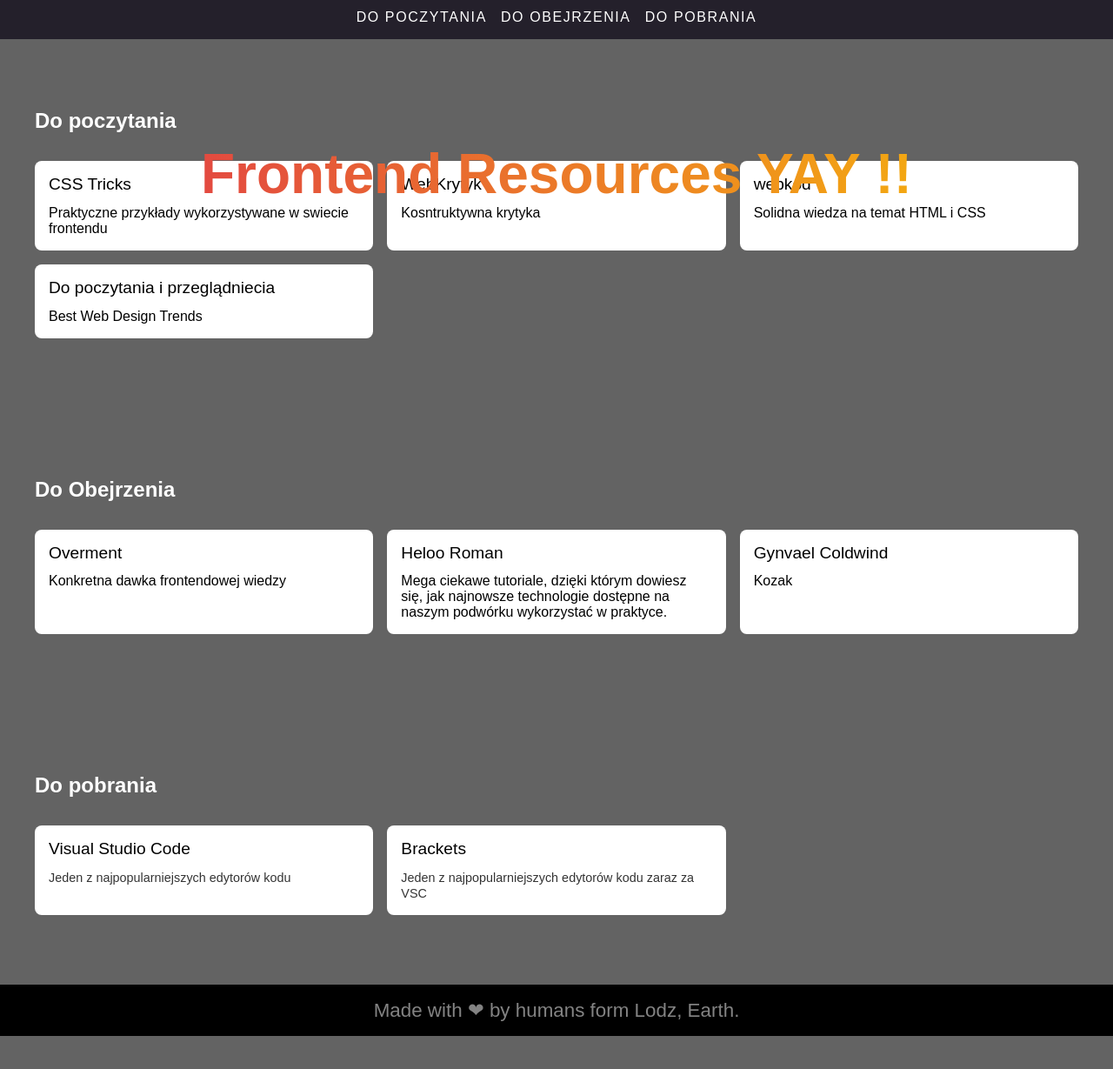
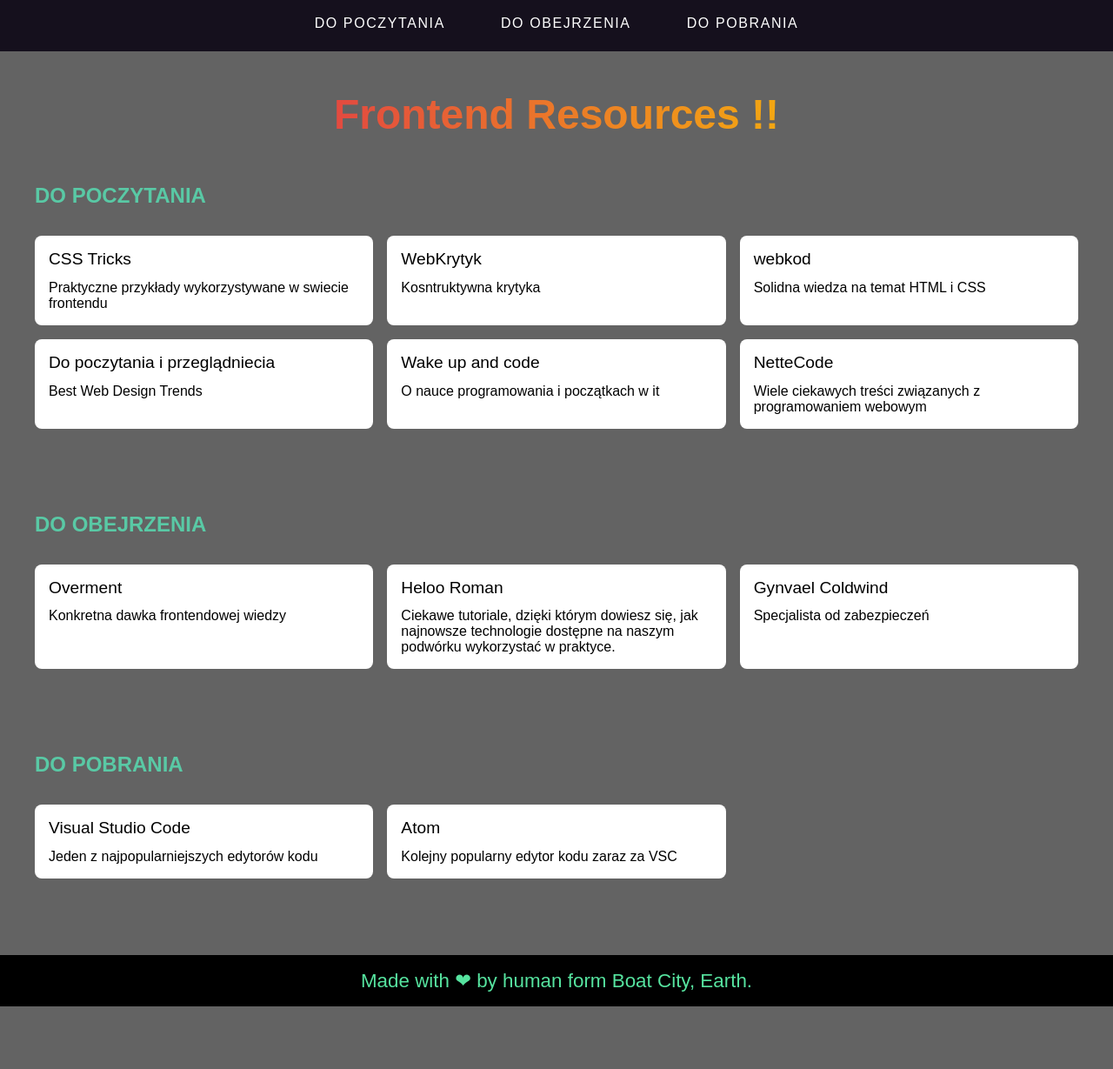
Before and after one commit to Piotrn-87/frontendTools, a website: page index.html in a window 1280 px wide. Shown: the part 5-1234 px from the top of the page at 87% size. After the commit the page ends 1162 px from the top, so only its background shows below. Drawn offline with Linux system fonts and the light colour scheme.

Commit message:
Update frontend tools

```diff
--- a/index.html
+++ b/index.html
@@ -10,28 +10,27 @@
 </head>
 
 <body>
+    <!-- nav -->
+    <nav class="nav">
+        <ul class="nav_list">
+            <li class="nav__list--item">
+                <a class="nav_link" href="#do_poczytania">do poczytania</a>
+            </li>
+            <li class="nav__list--item">
+                <a class="nav_link" href="#do_obejrzenia">do obejrzenia</a>
+            </li>
+            <li class="nav__list--item">
+                <a class="nav_link" href="#do_pobrania">do pobrania</a>
+            </li>
+        </ul>
+    </nav>
 
     <!-- header  -->
     <header class="hero">
         <h1 class="hero_header">
-            <span class="specjal">Frontend Resources YAY !!</span>
+            <span class="hero__header--text"></span>
         </h1>
     </header>
-
-    <!-- nav -->
-    <nav class="nav">
-        <ul class="nav_list">
-            <li class="nav_item">
-                <a class="nav_link" href="#do_poczytania">do poczytania</a>
-            </li>
-            <li class="nav_item">
-                <a class="nav_link" href="#do_obejrzenia">do obejrzenia</a>
-            </li>
-            <li class="nav_item">
-                <a class="nav_link" href="#do_pobrania">do pobrania</a>
-            </li>
-        </ul>
-    </nav>
 
     <!-- section  -->
     <section id="do_poczytania" class="content">
@@ -41,30 +40,45 @@
         <div class="wrapper">
             <ul class="sources">
                 <li class="sources_item">
-                    <a class="source" href="https://css-tricks.com/" rel="noreferer noopener" target="_blank"> <span
-                            class="source_title">CSS Tricks</span>
+                    <a class="source_link" href="https://css-tricks.com/" rel="noreferer noopener" target="_blank">
+                        <span class="source_title">CSS Tricks</span>
                         <span class="source_content">Praktyczne
                             przykłady wykorzystywane w swiecie frontendu</span>
                     </a>
                 </li>
 
                 <li class="sources_item">
-                    <a class="source" href="https://www.webkrytyk.pl/" rel="noreferer noopener" target="_blank"> <span
-                            class="source_title">WebKrytyk</span>
+                    <a class="source_link" href="https://www.webkrytyk.pl/" rel="noreferer noopener" target="_blank">
+                        <span class="source_title">WebKrytyk</span>
                         <span class="source_content">Kosntruktywna krytyka</span>
                     </a>
                 </li>
+
                 <li class="sources_item">
-                    <a class="source" href="http://webkod.pl/" rel="noreferer noopener" target="_blank"> <span
+                    <a class="source_link" href="http://webkod.pl/" rel="noreferer noopener" target="_blank"> <span
                             class="source_title">webkod</span>
                         <span class="source_content">Solidna wiedza na temat HTML i CSS</span>
                     </a>
                 </li>
 
                 <li class="sources_item">
-                    <a class="source" href="https://www.awwwards.com/" rel="noreferer noopener" target="_blank"> <span
-                            class="source_title">Do poczytania i przeglądniecia</span>
+                    <a class="source_link" href="https://www.awwwards.com/" rel="noreferer noopener" target="_blank">
+                        <span class="source_title">Do poczytania i przeglądniecia</span>
                         <span class="source_content">Best Web Design Trends</span>
+                    </a>
+                </li>
+
+                <li class="sources_item">
+                    <a class="source_link" href="http://www.wakeupandcode.pl/" rel="noreferer noopener" target="_blank">
+                        <span class="source_title">Wake up and code</span>
+                        <span class="source_content">O nauce programowania i początkach w it</span>
+                    </a>
+                </li>
+
+                <li class="sources_item">
+                    <a class="source_link" href="http://www.wakeupandcode.pl/" rel="noreferer noopener" target="_blank">
+                        <span class="source_title">NetteCode</span>
+                        <span class="source_content">Wiele ciekawych treści związanych z programowaniem webowym</span>
                     </a>
                 </li>
             </ul>
@@ -78,24 +92,24 @@
         <div class="wrapper">
             <ul class="sources">
                 <li class="sources_item">
-                    <a class="source" href="https://www.youtube.com/channel/UC_MIaHmSkt9JHNZfQ_gUmrg/"
+                    <a class="source_link" href="https://www.youtube.com/channel/UC_MIaHmSkt9JHNZfQ_gUmrg/"
                         rel="noreferer noopener" target="_blank"> <span class="source_title">Overment</span>
                         <span class="source_content">Konkretna dawka frontendowej wiedzy</span>
                     </a>
                 </li>
 
                 <li class="sources_item">
-                    <a class="source" href="https://www.youtube.com/channel/UCq8XmOMtrUCb8FcFHQEd8_g"
+                    <a class="source_link" href="https://www.youtube.com/channel/UCq8XmOMtrUCb8FcFHQEd8_g"
                         rel="noreferer noopener" target="_blank"> <span class="source_title">Heloo Roman</span>
-                        <span class="source_content">Mega ciekawe tutoriale, dzięki którym dowiesz się, jak najnowsze
+                        <span class="source_content">Ciekawe tutoriale, dzięki którym dowiesz się, jak najnowsze
                             technologie dostępne na naszym podwórku wykorzystać w praktyce. </span>
                     </a>
                 </li>
 
                 <li class="sources_item">
-                    <a class="source" href="https://gynvael.coldwind.pl/" rel="noreferer noopener" target="_blank">
+                    <a class="source_link" href="https://gynvael.coldwind.pl/" rel="noreferer noopener" target="_blank">
                         <span class="source_title">Gynvael Coldwind</span>
-                        <span class="source_content">Kozak</span>
+                        <span class="source_content">Specjalista od zabezpieczeń</span>
                     </a>
                 </li>
             </ul>
@@ -109,22 +123,23 @@
         <div class="wrapper">
             <ul class="sources">
                 <li class="sources_item">
-                    <a class="source" href="https://code.visualstudio.com/" rel="noreferer noopener" target="_blank">
+                    <a class="source_link" href="https://code.visualstudio.com/" rel="noreferer noopener"
+                        target="_blank">
                         <span class="source_title">
                             Visual Studio Code
                         </span>
-                        <span class="source_description">
+                        <span class="source_content">
                             Jeden z najpopularniejszych edytorów kodu
                         </span>
                     </a>
                 </li>
                 <li class="sources_item">
-                    <a class="source" href="http://brackets.io/" rel="noreferer noopener" target="_blank">
+                    <a class="source_link" href="https://atom.io/" rel="noreferer noopener" target="_blank">
                         <span class="source_title">
-                            Brackets
+                            Atom
                         </span>
-                        <span class="source_description">
-                            Jeden z najpopularniejszych edytorów kodu zaraz za VSC
+                        <span class="source_content">
+                            Kolejny popularny edytor kodu zaraz za VSC
                         </span>
                     </a>
                 </li>
@@ -134,7 +149,7 @@
 
     <!-- footer -->
     <footer class="footer">
-        Made with ❤ by humans form Lodz, Earth.
+        Made with ❤ by human form Boat City, Earth.
     </footer>
     <script src="src/js/main.js"></script>
 </body>
--- a/src/js/main.js
+++ b/src/js/main.js
@@ -1 +1,15 @@
-console.log('Hello world 🚀');
+const headerText = document.querySelector(".hero__header--text");
+const text = "Frontend Resources !!"
+
+const time = 200;
+let index = 0;
+
+const addLetter = () => {
+    headerText.textContent += text[index];
+    index++;
+    if (index === text.length) {
+        clearInterval(headerTyping);
+    }
+}
+
+const headerTyping = setInterval(addLetter, time);
--- a/src/scss/main.scss
+++ b/src/scss/main.scss
@@ -25,7 +25,7 @@
 body {
   color: #fff;
   font-family: Arial, Helvetica, sans-serif;
-  height: 1000vh;
+  height: 100vh;
 }
 
 .wrapper {
@@ -38,7 +38,7 @@
   position: sticky;
   top: 0;
   width: 100%;
-  background: rgba(21, 16, 29, .8);
+  background: rgba(21, 16, 29, 1);
   z-index: 10;
 
   @media (max-width: 768px) {
@@ -50,7 +50,7 @@
     list-style-type: none;
     align-items: center;
     justify-content: center;
-    height: 50px;
+    height: 4rem;
   }
 
   .nav_link {
@@ -58,32 +58,26 @@
     color: #fff;
     text-decoration: none;
     text-transform: uppercase;
-    padding: .5rem;
+    padding: .5rem 2rem;
     letter-spacing: .1rem;
+  }
+
+  .nav_link:hover {
+    color: $accent-3;
   }
 }
 
 .hero {
-  position: absolute;
-  top: 10%;
-  left: 50%;
-  transform: translateX(-50%);
   display: flex;
-  align-items: flex-start;
+  width: 100%;
+  height: 5rem;
   justify-content: center;
-  padding: 5rem 2rem;
-  min-height: 30vh;
-  z-index: 2019;
-  width: 100%;
+  align-items: center;
+  margin: 2rem auto;
 
-  @media (max-width: 768px) {
-    padding: 2rem 1rem;
-  }
-
-  .hero_header {
-    font-size: 4rem;
+  .hero__header--text {
+    font-size: 3rem;
     margin: .5rem;
-    color: coral;
 
     @supports (-webkit-background-clip: text) {
       background: linear-gradient(to right, $special, $link);
@@ -93,11 +87,19 @@
       box-decoration-break: clone;
     }
   }
+
+  @media (max-width: 768px) {
+    .hero__header--text {
+      padding: 1rem;
+      font-size: 2rem;
+    }
+  }
 }
 
 .content {
   display: block;
-  padding: 5rem 1rem;
+  padding: .5rem 1rem;
+  margin-bottom: 5rem;
 
   @media (max-width: 768px) {
     padding: 2rem 1rem;
@@ -108,6 +110,11 @@
     max-width: 1200px;
     width: 100%;
     margin: 0 auto 2rem;
+  }
+
+  .specjal {
+    text-transform: uppercase;
+    color: $accent-2;
   }
 }
 
@@ -127,16 +134,16 @@
     &:before {
       position: absolute;
       content: '</>';
-      bottom: 0;
       right: .5rem;
-      font-size: 4rem;
+      font-size: 5rem;
       font-weight: 700;
-      opacity: 0.3;
+      opacity: 1;
       bottom: -100%;
       transition: 0.3s ease-in-out bottom;
-      will-change: bottom;
+      // will-change: bottom;
       transform: rotate(15deg);
       color: $accent-1;
+      z-index: 0;
 
       @supports (-webkit-background-clip: text) {
         background: linear-gradient(to right, $accent-1, $accent-3);
@@ -161,13 +168,12 @@
   }
 }
 
-.source {
+.source_link {
   display: block;
   padding: 1rem;
   text-decoration: none;
   color: #000;
   position: relative;
-  z-index: 10;
 
   .source_title {
     display: block;
@@ -181,13 +187,12 @@
   }
 }
 
-
 .footer {
   display: block;
   padding: 1rem;
   text-align: center;
   font-size: 1.4rem;
   font-weight: 300;
-  color: rgb(131, 131, 131);
+  color: $accent-1;
   background: #000;
 }
```
Also changed, not shown: css/main.css, 1 other file.
